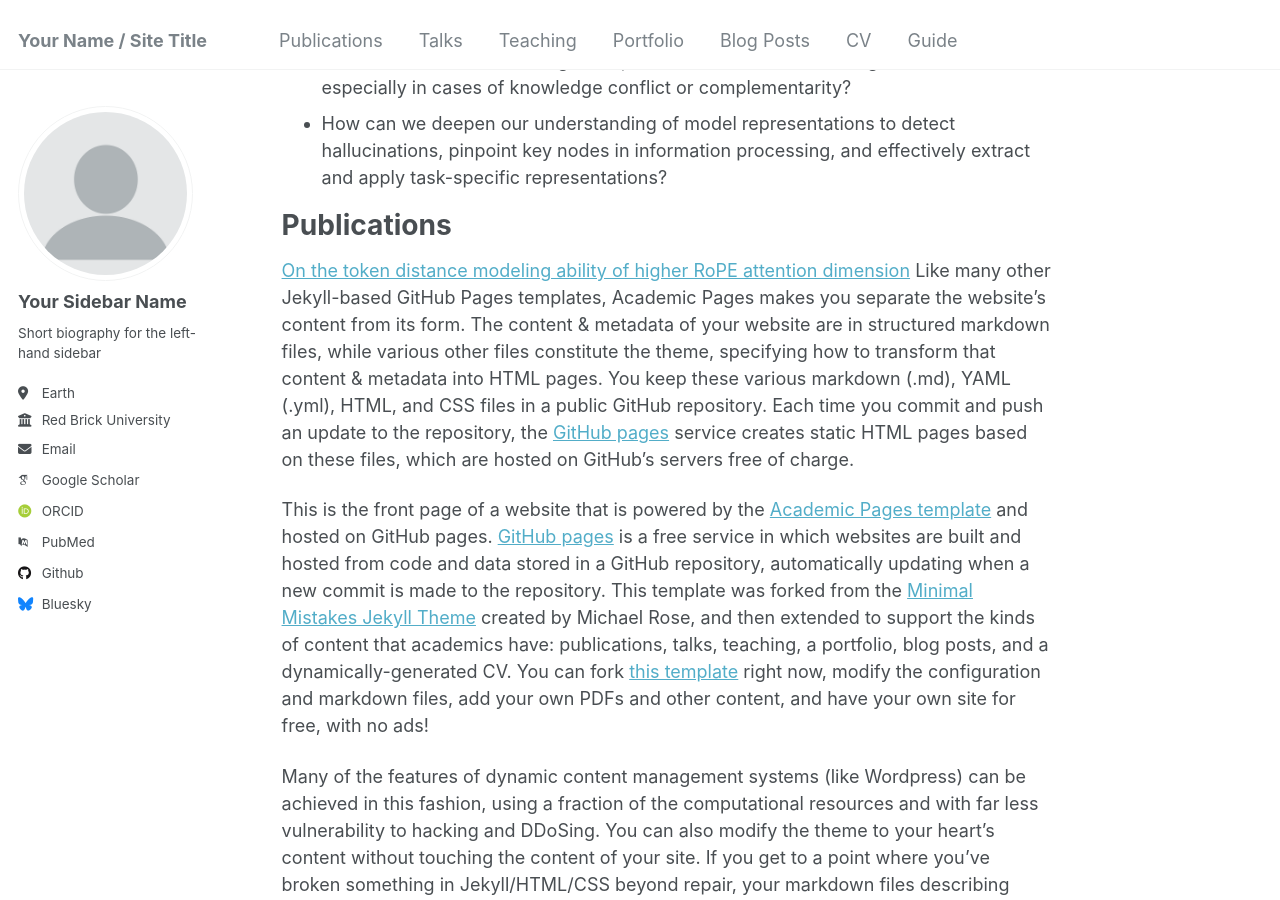
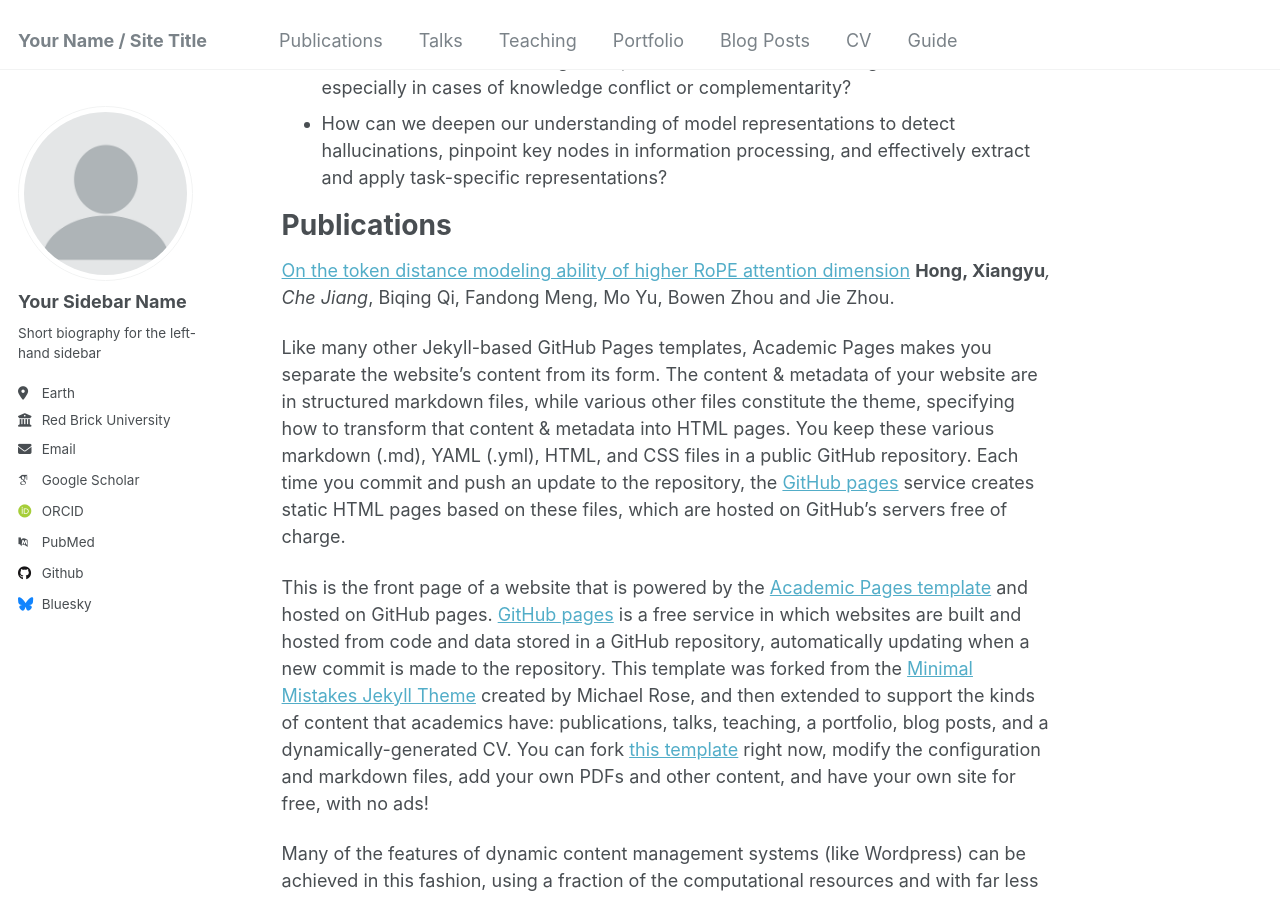
Before and after one commit to lilhongxy/lilhongxy.github.io, a Jekyll site: the page built from _pages/about.md, in a window 1280 px wide and 900 px high, scrolled down 338 px. Built offline with Jekyll 4.4.1, drawn with Linux system fonts in a browser that asks for light colours; some web fonts are replaced.

Commit message:
Update about.md

```diff
--- a/_pages/about.md
+++ b/_pages/about.md
@@ -20,6 +20,9 @@ My research interests focus on understanding the inner workings of large languag
 Publications
 ======
 [On the token distance modeling ability of higher RoPE attention dimension]([https://pages.github.com/](https://arxiv.org/pdf/2410.08703))
+**Hong, Xiangyu***, Che Jiang*, Biqing Qi, Fandong Meng, Mo Yu, Bowen Zhou and Jie Zhou.
+
+
 Like many other Jekyll-based GitHub Pages templates, Academic Pages makes you separate the website's content from its form. The content & metadata of your website are in structured markdown files, while various other files constitute the theme, specifying how to transform that content & metadata into HTML pages. You keep these various markdown (.md), YAML (.yml), HTML, and CSS files in a public GitHub repository. Each time you commit and push an update to the repository, the [GitHub pages](https://pages.github.com/) service creates static HTML pages based on these files, which are hosted on GitHub's servers free of charge.
 
 
```
